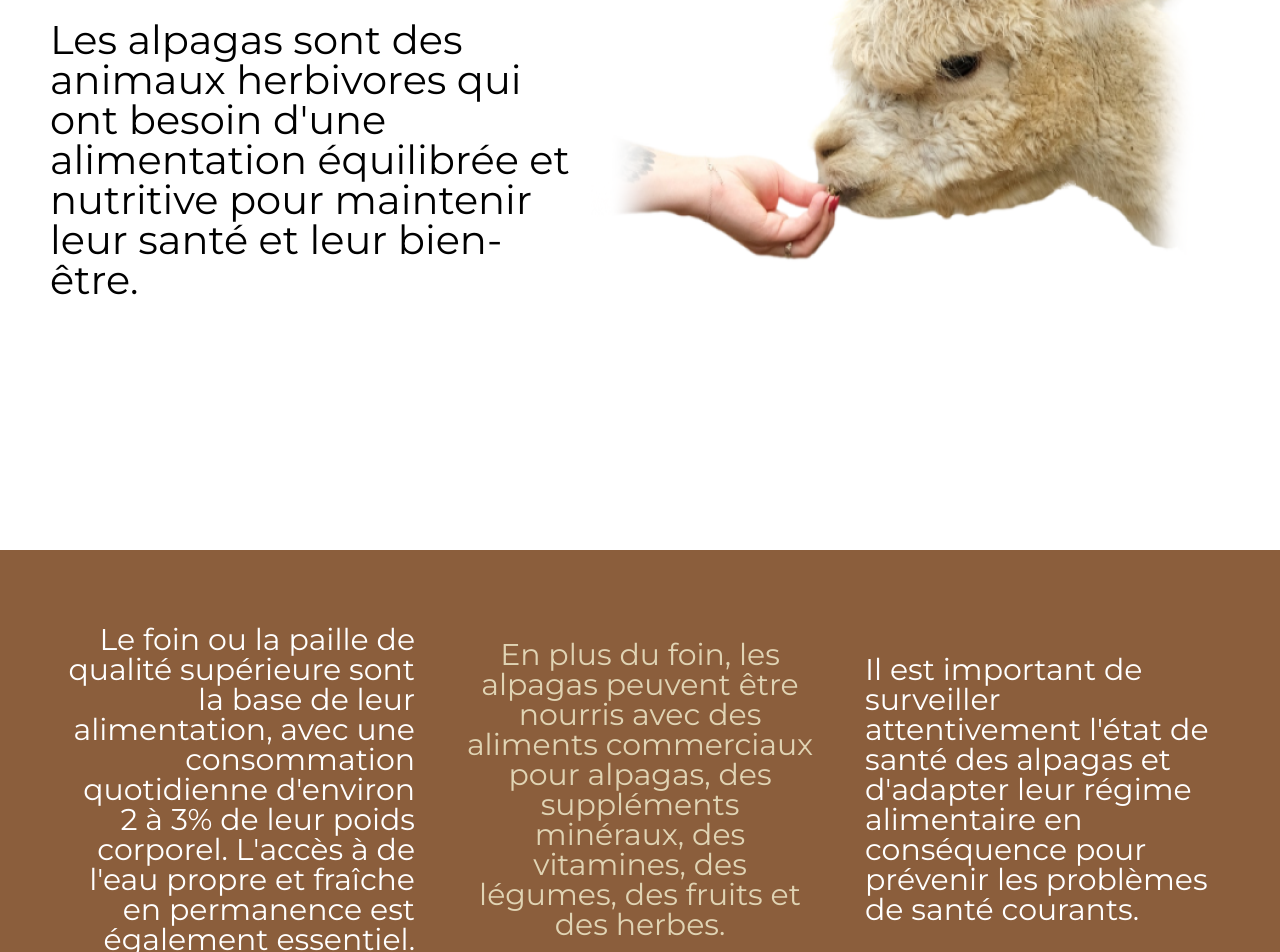
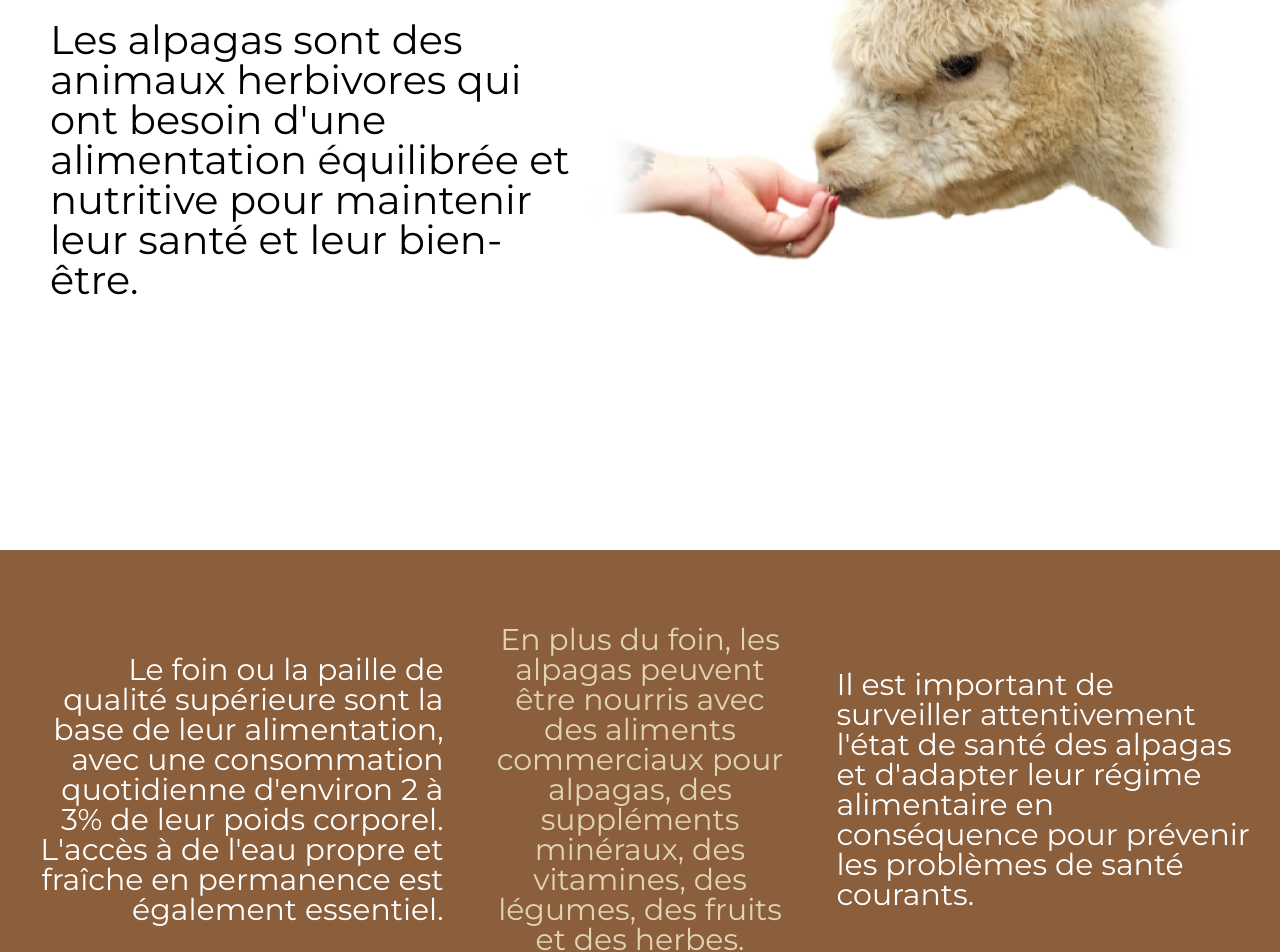
Before and after one commit to julien382/Alpaga, a React (Create React App) app: page /elevage in a window 1280 px wide. Shown: the part 345-1297 px from the top of the page. Built offline with nearby package versions, Linux system fonts and the light colour scheme; a web font is replaced by a local one.

Commit message:
edit page alimentation

```diff
--- a/src/pages/Alimentation/Alimentation.css
+++ b/src/pages/Alimentation/Alimentation.css
@@ -46,7 +46,7 @@
     text-align: right;
     color: white;
     font-size: 30px;
-    width: 350px;
+    width: 500px;
     margin: 25px;
 }
 
@@ -62,7 +62,7 @@
     text-align: left;
     color: white;
     font-size: 30px;
-    width: 350px;
+    width: 500px;
     margin: 25px;
 }
 
```
